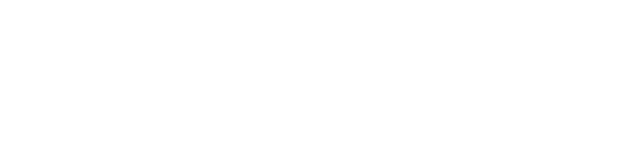
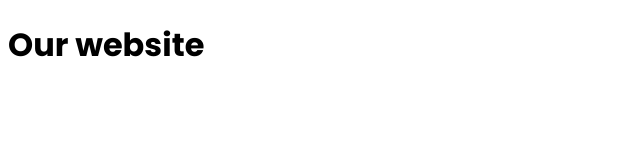
Before and after one commit to MisplacedOrange/csclubcodebythefireside, a plain HTML site: page index.html in a window 1280 px wide. Shown: the whole page, without its empty margins (0-640 px from the left). Drawn offline with Linux system fonts and the light colour scheme.

Commit message:
Font import

```diff
--- a/index.html
+++ b/index.html
@@ -3,10 +3,12 @@
 <head>
     <meta charset="UTF-8">
     <meta name="viewport" content="width=device-width, initial-scale=1.0">
-    <title>Document</title>
+    <title>Our Amaing Website</title>
     <link rel="stylesheet" href="styles.css">
 </head>
 <body>
-
+    <div>
+        <h1>Our website</h1>
+    </div>
 </body>
 </html>
--- a/styles.css
+++ b/styles.css
@@ -0,0 +1,14 @@
+@import url(https://fonts.googleapis.com/css?family=Poppins:100,100italic,200,200italic,300,300italic,regular,italic,500,500italic,600,600italic,700,700italic,800,800italic,900,900italic);
+@font-face {
+  font-family: 'LemonMilk';
+  src: url('/assets/fonts/LEMONMILK-Regular.otf') format('opentype'); /* Custom Font */
+  font-weight: normal;
+  font-style: normal;
+  font-display: swap;
+}
+
+* {
+    font-family: Poppins;
+    margin-top: 67;
+    margin-bottom: 41;
+}
```
Also changed, not shown: assets/fonts/LEMONMILK-Regular.otf (added).
